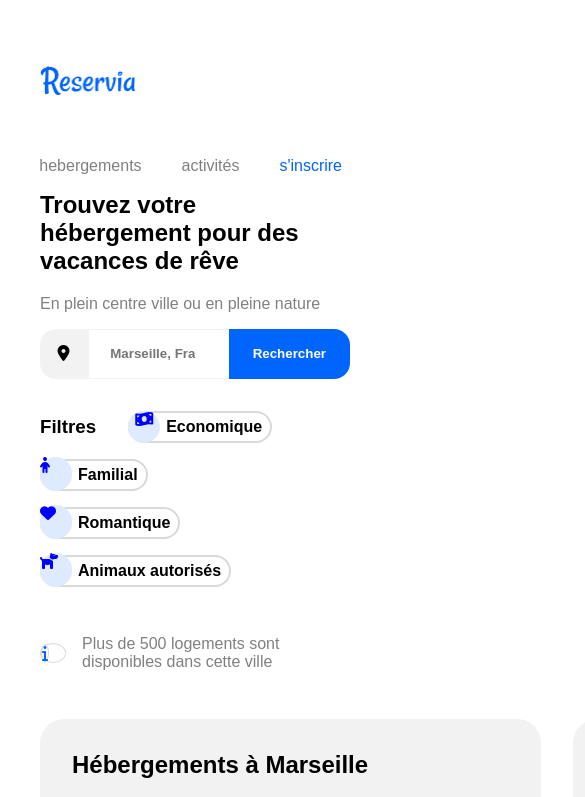
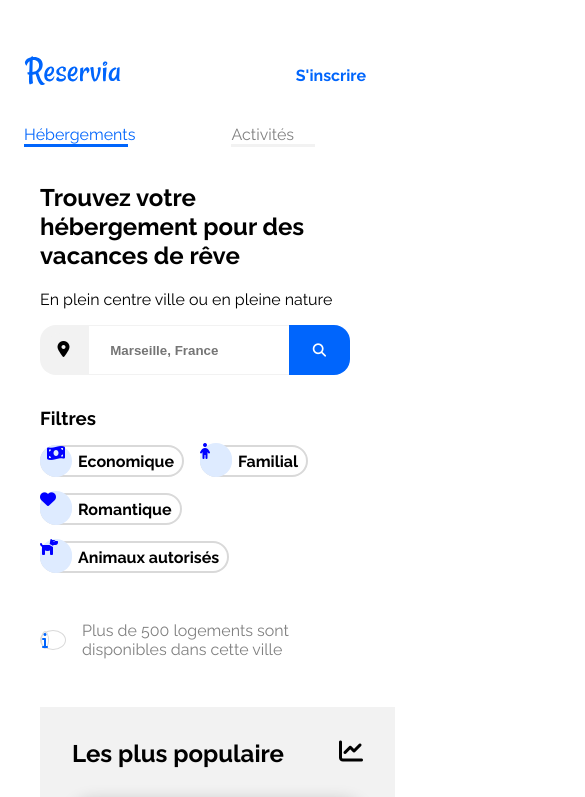
Before and after one commit to guillaume-oss/guillaumedubot_2_25022021, a plain HTML site: page index.html in a window 390 px wide. Shown: the top 797 px of the page, 585 px wide, since content can reach past the window. Drawn offline with Linux system fonts and the light colour scheme.

Commit message:
reservia_phone

```diff
--- a/index.html
+++ b/index.html
@@ -2,20 +2,22 @@
 <html lang="en" dir="ltr">
   <head>
     <meta charset="utf-8">
+    <meta name="viewport" content="width=device-width, initial-scale=1.0">
     <link rel="stylesheet" href="style.css">
     <script src="https://kit.fontawesome.com/406da18a0b.js" crossorigin="anonymous" ></script>
     <title>maquette reservia</title>
   </head>
 
   <body>
+    <!--header-->
     <header class="header">
-      <img class="imgheader" src="images/logo/Reservia@3x.png" alt="reservia"/>
-      <ul class="menu">
-        <li class="menuheader"><a href="#hosting">hebergements</a></li>
-        <li class="menuheader"><a href="#activity">activités</a></li>
-        <li class="menuheader"><a href="#" style="color:#0065FC">s'inscrire</a></li>
-      </ul>
-      </header>
+    <nav class="headernav">
+      <img class="headerimg" src="images/logo/Reservia.svg" alt="logoReservia">
+     <a class="headernavLink" href="#hosting" data-active="true">Hébergements</a>
+     <a class="headernavLink" href="#activity" data-active="false">Activités</a>
+     <a class="headersignup" href="#">S'inscrire</a>
+   </nav>
+ </header>
       <main class="main">
       <section class="searchfield">
         <!--champ recherche-->
@@ -28,7 +30,10 @@
             <i class="fas fa-map-marker-alt headericone"></i>
           </div>
         <input class="searchinput" type="search" placeholder="Marseille, France" size="1">
-        <button class="searchbutton">Rechercher</button>
+        <button class="searchbutton">
+          <span class="searchbuttontext">Rechercher</span>
+          <i class="searchbuttonicon fas fa-search"></i>
+        </button>
         </div>
         <div class="searchfilters">
           <h3 class="searchfilterstitle"> Filtres</h3>
--- a/style.css
+++ b/style.css
@@ -1,46 +1,49 @@
+@import url('https://fonts.googleapis.com/css2?family=Raleway:wght@400;500;600;700;800&display=swap');
 body{
-  font-family: "raleway",sans-serif;
+  font-family: 'Raleway', sans-serif;
 }
-
 a{
   color: inherit;
   text-decoration: none;
 }
 /*en-tête*/
-.header{
-  max-width: 1440px;
-  margin: auto;
+.header {
+      max-width: 1440px;
+      margin: auto;
 }
-.imgheader{
-  padding: 0 2rem;
-  height: 2.813rem;
-  margin-top: 50px;
+.headerimg {
+justify-content: flex-start;
+padding: 0 2rem;
+height: 2.83rem;
+padding-top: 40px;
 }
+.headernav {
+  align-items: center;
+  display: grid;
+  grid-template-columns:  1fr repeat(3, 150px);
+}
+.headernavLink{
+  margin: 1rem;
+padding-top: 50px;
+}
+.headernavLink[data-active=true] {
+  color: #0065FC;
+}
+.headernavLink[data-active=false]{
+  color:grey;
+}
+.headernavLink:hover{
+  padding-top: 48px;
+    color: #0065fc;
+    border-top: 2px solid ;
+}
+.headersignup {
+ align-items: center;
+ margin-top: 50px;
+ color: #0065FC;
+ font-weight: bold;
+  }
 
-
-.menu{
-  display: inline-flex;
-  list-style: none;
-
-}
-ul{
-  float: right;
-  margin-top: 50px;
-
-}
-li a{
-  color:grey;
-text-decoration: none;
-  margin-right: 40px;
-}
-.menuheader a:hover{
-  color: #0065FC;
-  border-top: 2px  solid;
-  padding-top: 50px;
-}
-.p{
-  color: grey;
-}
 .main{
   max-width: 1440px;
   margin: auto;
@@ -71,6 +74,9 @@ height: 50px;
   box-sizing: border-box;
   width: 14rem;
   font-weight: bold;
+}
+.searchbuttonicon{
+  color: #0065FC;
 }
 .searchbutton{
   background-color:  #0065FC;
@@ -104,7 +110,8 @@ height: 50px;
   font-weight: bold;
 }
 .searchfiltersfilter:hover{
-  background-color: gold;
+  background-color: brown;
+  text-shadow: 0.1em 0.1em blue;
   transform: scale(1.5);
 }
 .searchicone{
@@ -331,3 +338,126 @@ background-color: white;
   padding-bottom: 0.5rem;
   display: block;
 }
+
+/*phone_header*/
+@media screen and (max-width: 700px){
+  .headernav {
+  display: grid;
+   grid-template-columns: auto 1fr ;
+}
+.headerimg{
+  order: 0;
+  padding-left: 1rem;
+}
+.headersignup{
+  order: 1;
+  justify-self: end;
+  padding-right: 1rem;
+}
+.headernavLink{
+  order: 2;
+  margin-right: 5rem;
+  padding-top: 1rem;
+}
+.headernavLink {
+    border-top: none;
+    border-bottom: 3px solid #F2F2F2;
+    width: 50%;
+  }
+  .headernavLink[data-active=true] {
+    border-bottom-color: #0065FC;
+  }
+  .headernavLink:hover {
+    border-bottom-color: #0065FC;
+  }
+}
+/*phone_search*/
+@media screen and (max-width: 700px) {
+  .search {
+    display: flex;
+    width: 100%;
+  }
+  .searchinput {
+    flex: 1;
+  }
+  .searchbuttontext{
+    display: none;
+  }
+  .headericone {
+    display: block;
+  }
+  .searchfilterstitle {
+    width: 100%;
+  }
+  .searchfiltersfilter {
+    margin-right: 1rem;
+  }
+  .searchbutton {
+    display: block;
+  }
+  .searchbuttonicon{
+    color: white;
+  }
+}
+/*phone_hostingpopular*/
+@media screen and (max-width: 700px) {
+  .hosting{
+    width: 355px;
+    grid-template-columns:1fr;
+    row-gap: 1rem;
+  }
+  .hostingpopular {
+    border-radius: 0%;
+    grid-template-columns: repeat(3, 1fr);
+    grid-template-rows: auto 10rem;
+    column-gap: 2rem;
+    grid-row-start: 1;
+  }
+  .hostingpopulartitle {
+    grid-column: 1/-1;
+  }
+}
+/*phone_hostingmain*/
+@media screen and (max-width: 700px){
+  .hostingmain {
+    background-color: inherit;
+    grid-template-columns: repeat(3, 1fr);
+  }
+  .hostingmain {
+    grid-template-columns: 1fr 1fr;
+  }
+  .hostingmain {
+    grid-template-columns: 1fr;
+  }
+}
+/*phone_hostingpopular*/
+@media screen and (max-width: 700px){
+  .hostingpopular {
+    grid-template-columns: 1fr;
+    grid-template-rows: auto repeat(3, 8rem);
+  }
+}
+/*phone_ativités*/
+@media screen and (max-width:700px){
+  .activity {
+    display: flex;
+    flex-direction: column;
+    row-gap: 2rem;
+}
+  .activitycatalog{
+    height: 150px;
+  }
+}
+/*phone_footer*/
+@media screen and (max-width: 700px){
+  .footercolumn {
+    display: flex;
+     flex-direction: column;
+     padding: 2rem;
+   }
+   .footercolumnmore {
+     width: 100%;
+     padding: 0;
+     margin: 0;
+   }
+}
```
